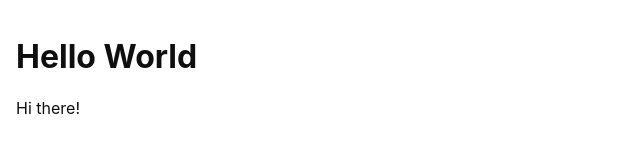
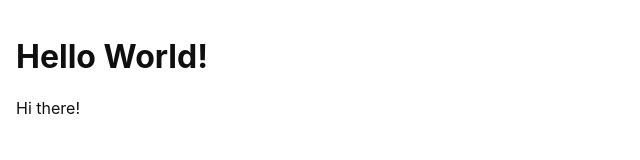
Before and after one commit to andrictham/html-s3-deploy-exercise, a plain HTML site: page index.html in a window 1280 px wide. Shown: the full height of the page, 0-640 px from the left. Drawn offline with Linux system fonts and the light colour scheme.

Commit message:
Update index.html

```diff
--- a/index.html
+++ b/index.html
@@ -4,11 +4,11 @@
 		<meta charset="UTF-8" />
 		<meta name="viewport" content="width=device-width, initial-scale=1.0" />
 		<meta http-equiv="X-UA-Compatible" content="ie=edge" />
-		<title>Hello World!!</title>
+		<title>Hello World</title>
 		<link rel="stylesheet" type="text/css" href="style.css" />
 	</head>
 	<body>
-		<h1>Hello World</h1>
+		<h1>Hello World!</h1>
 		<p>Hi there!</p>
 	</body>
 </html>
```
